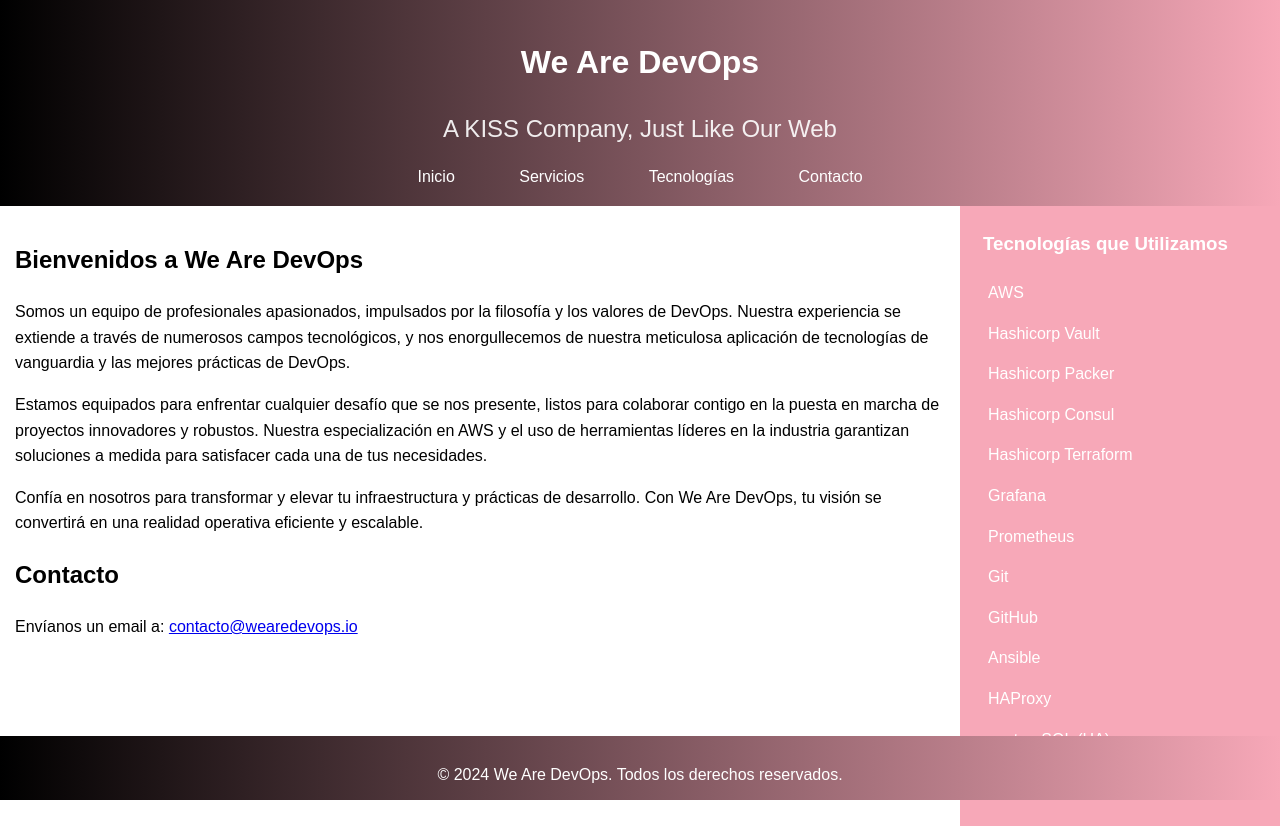
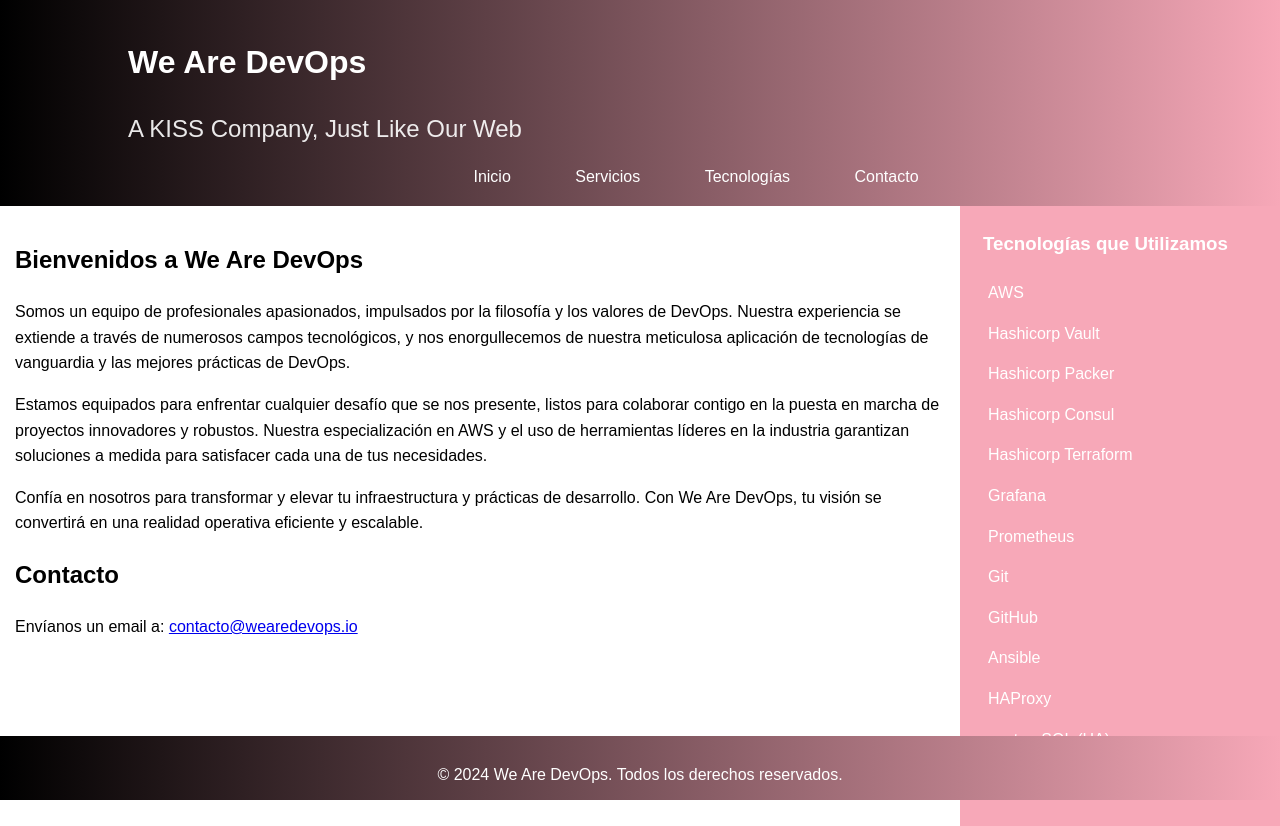
Before and after one commit to mokelean/wearedevops.io, a plain HTML site: page index.html in a window 1280 px wide. Drawn offline with Linux system fonts and the light colour scheme.

Commit message:
se tira todo a la izq

```diff
--- a/style.css
+++ b/style.css
@@ -22,9 +22,26 @@ header {
     background: linear-gradient(to right, #000, #f7a8b8);
     color: white;
     padding: 1rem;
-    text-align: center;
+    /* Nuevo estilo */
+    text-align: left; /* Alinea el texto a la izquierda */
+    padding-left: 10%; /* Espacio desde el borde izquierdo */
 }
 
+h1, .slogan {
+    margin-left: auto; /* Añadido para ajustar la alineación hacia la izquierda */
+    margin-right: auto; /* Añadido para mantener el centrado en pantallas grandes */
+    max-width: 1200px; /* O el ancho máximo que prefieras para el contenido */
+}
+
+.slogan {
+    font-weight: lighter;
+    font-size: 1.5em;
+    color: #fff;
+    opacity: 0.9;
+    margin: 0.5rem 0 1rem;
+    /* Mantén el texto del eslogan alineado a la izquierda si es lo que prefieres */
+
+}
 nav ul {
     list-style: none;
     padding: 0;
@@ -50,15 +67,6 @@ nav ul li a {
     background-color: #f7a8b8;
     box-shadow: 0px 8px 16px 0px rgba(0,0,0,0.2);
     z-index: 1;
-}
-
-.slogan {
-    font-weight: lighter;
-    font-size: 1.5em;
-    color: #fff;
-    opacity: 0.9;
-    margin: 0.5rem 0 1rem;
-    text-align: center;
 }
 
 .dropdown-content a {
```
